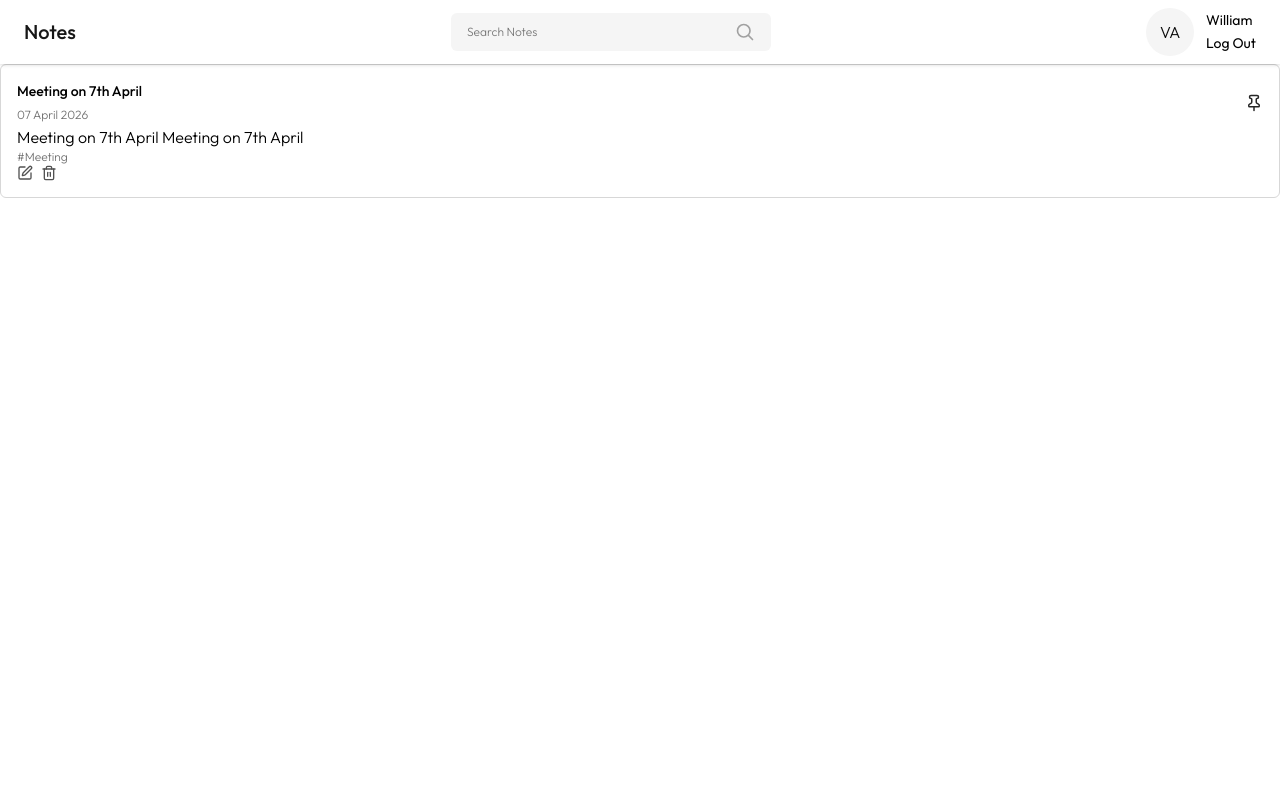
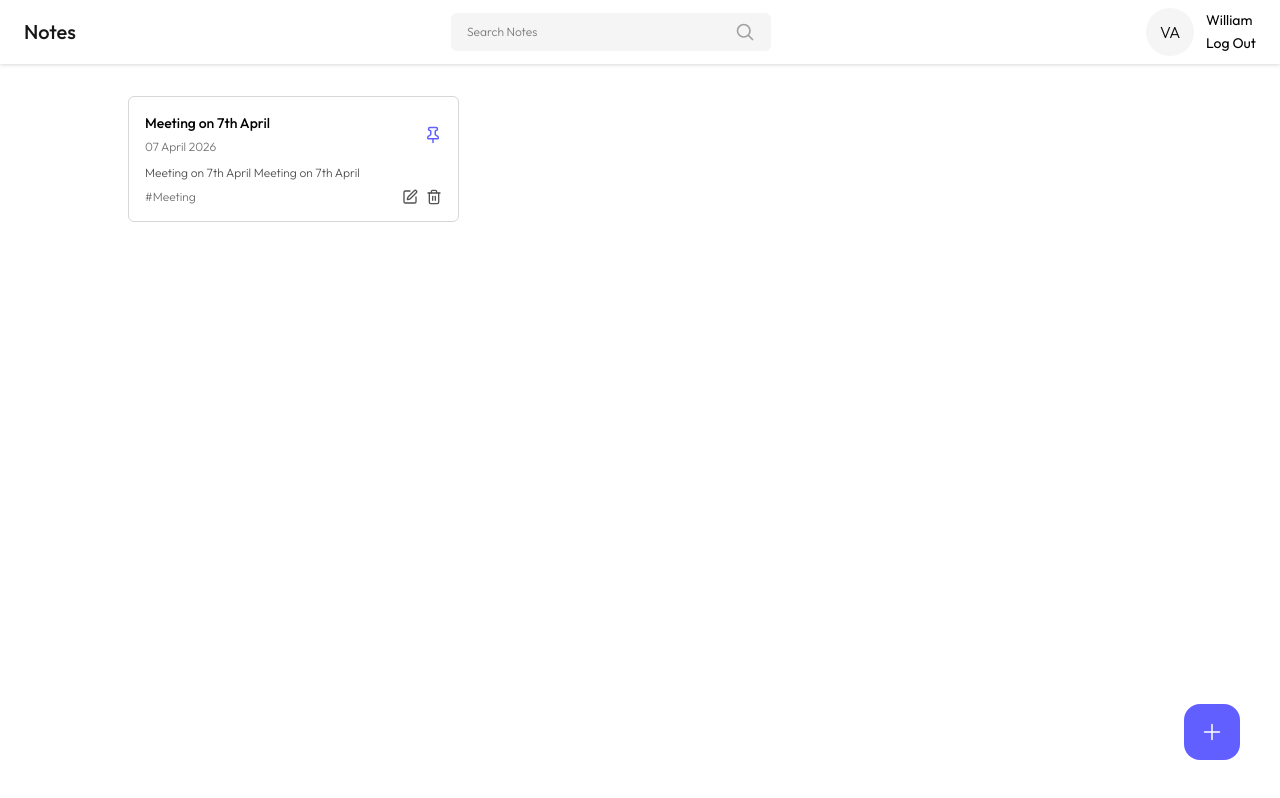
Before and after one commit to ValerieAttila09/notes-app-frontend, a React (Vite) app: page /dashboard in a window 1280 px wide. Built offline with nearby package versions, Linux system fonts and the light colour scheme.

Commit message:
committed

```diff
--- a/src/App.css
+++ b/src/App.css
@@ -0,0 +1,5 @@
+@layer components {
+  .icon-btn {
+    @apply text-xl text-neutral-300 cursor-pointer hover:text-indigo-500;
+  }
+}
--- a/src/components/Cards/NoteCard.jsx
+++ b/src/components/Cards/NoteCard.jsx
@@ -9,12 +9,12 @@ export default function NoteCard({ title, date, content, isPinned, tags, onEdit,
           <span className="text-xs text-neutral-500">{date}</span>
         </div>
 
-        <PinIcon size={18} onClick={onPinNote} className="text-neutral-800" />
+        <PinIcon size={18} onClick={onPinNote} className={`${isPinned ? "text-indigo-500" : "text-neutral-400"}`} />
 
       </div>
-      <p className="">{content?.slice(0, 60)}</p>
+      <p className="text-xs text-neutral-600 mt-2">{content?.slice(0, 60)}</p>
 
-      <div className="">
+      <div className="flex items-center justify-between mt-2">
         <div className="text-xs text-neutral-500">{tags}</div>
 
         <div className="flex items-center gap-2">
@@ -22,7 +22,7 @@ export default function NoteCard({ title, date, content, isPinned, tags, onEdit,
             <Edit size={16} className="text-neutral-600 group-hover:text-yellow-500 transition-all" />
           </button>
           <button className="group transition-all" onClick={onDelete}>
-            <Trash2 size={16} className="text-neutral-600 group-hover:text-red-500 transition-all"/>
+            <Trash2 size={16} className="icon-btn text-neutral-600 group-hover:text-red-500 transition-all"/>
           </button>
         </div>
       </div>
--- a/src/pages/Home/Home.jsx
+++ b/src/pages/Home/Home.jsx
@@ -4,19 +4,29 @@ import Navbar from "../../components/Navbar/Navbar";
 export default function Home() {
   return (
     <div className="">
-      <Navbar/>
+      <Navbar />
 
-      <div className="container mx-auto">
+      <div className="max-w-5xl mx-auto">
+        <div className="grid grid-cols-3 gap-4 mt-8">
           <NoteCard
             title={"Meeting on 7th April"}
             date={"07 April 2026"}
             content={"Meeting on 7th April Meeting on 7th April"}
             tags={"#Meeting"}
-        onEdit={() => {}}
-        onDelete={() => {}}
-        onPinNote={() => {}}
+            onEdit={() => { }}
+            onDelete={() => { }}
+            onPinNote={() => { }}
+            isPinned={true}
           />
         </div>
       </div>
+
+      <button className="w-14 h-14 flex items-center justify-center rounded-2xl bg-indigo-500 hover:shadow-lg hover:bg-indigo-600 transition-all absolute right-10 bottom-10 " onClick={() => { }}>
+        <svg xmlns="http://www.w3.org/2000/svg" fill="none" viewBox="0 0 24 24" strokeWidth={1.5} stroke="currentColor" className="size-6 text-white">
+          <path strokeLinecap="round" strokeLinejoin="round" d="M12 4.5v15m7.5-7.5h-15" />
+        </svg>
+      </button>
+
+    </div>
   )
 }
```
Lines whose indentation alone changed are shown as unchanged.
